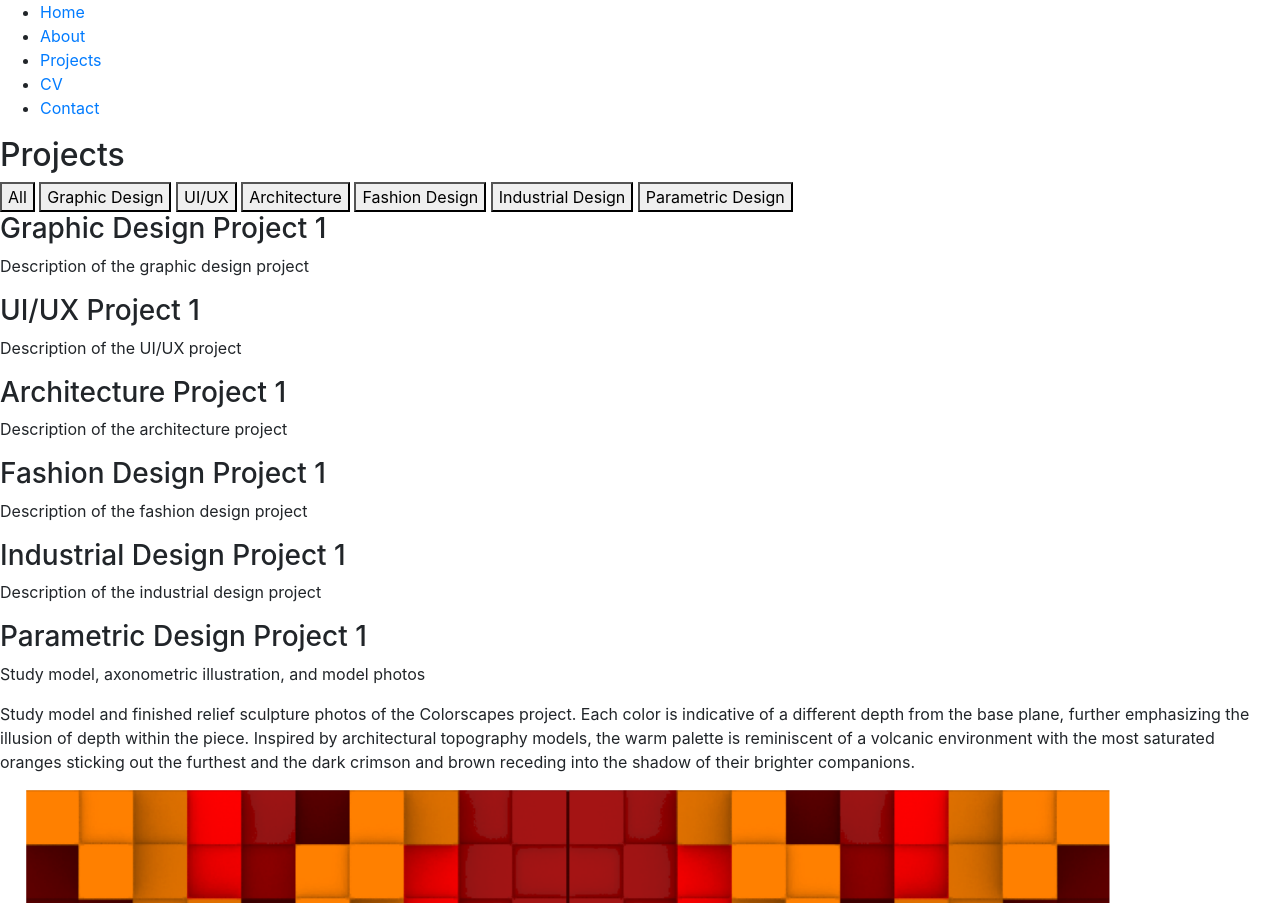
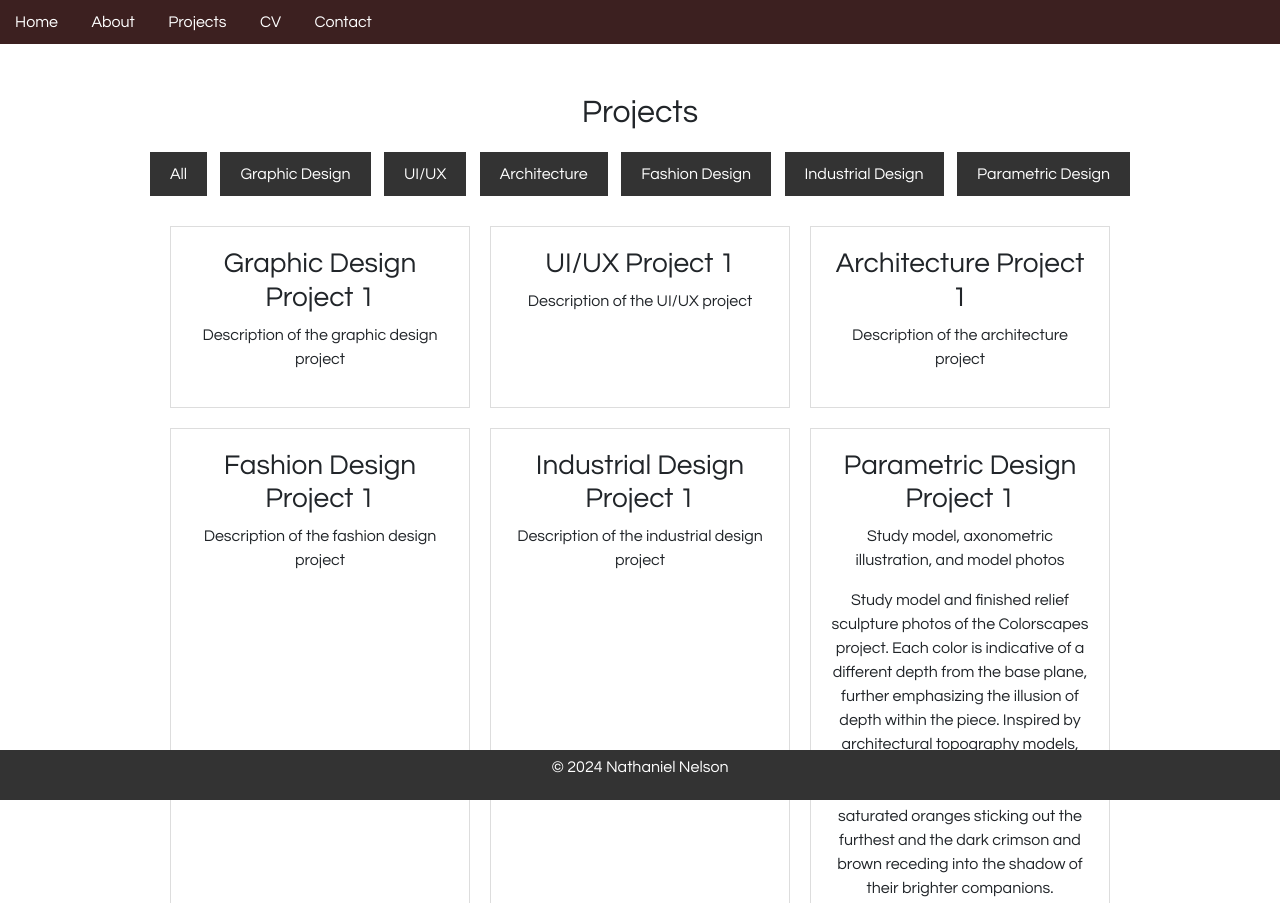
Before and after one commit to Slowpowke37/PortfolioSite, a plain HTML site: page projects.html in a window 1280 px wide. Shown: the top 903 px of the page. Drawn offline with nearby package versions, Linux system fonts and the light colour scheme.

Commit message:
Add files via upload

```diff
--- a/projects.html
+++ b/projects.html
@@ -8,7 +8,7 @@
     <script src="https://code.jquery.com/jquery-3.5.1.slim.min.js"></script>
     <script src="https://cdn.jsdelivr.net/npm/@popperjs/core@2.9.2/dist/umd/popper.min.js"></script>
     <script src="https://stackpath.bootstrapcdn.com/bootstrap/4.5.2/js/bootstrap.min.js"></script>
-    <link rel="stylesheet" href="projectstyles.css">
+    <link rel="stylesheet" href="styles.css">
     <script src="script.js" defer></script>
     <style>
         .carousel-container {
--- a/styles.css
+++ b/styles.css
@@ -36,6 +36,37 @@ nav ul li a {
     text-decoration: none;
 }
 
+.filter-buttons {
+    text-align: center;
+    margin: 20px 0;
+}
+
+.filter-buttons button {
+    margin: 0 5px;
+    padding: 10px 20px;
+    border: none;
+    background-color: #333;
+    color: white;
+    cursor: pointer;
+}
+
+.filter-buttons button:hover {
+    background-color: #555;
+}
+
+.projects-container {
+    display: flex;
+    flex-wrap: wrap;
+    justify-content: center;
+}
+
+.project {
+    margin: 10px;
+    padding: 20px;
+    border: 1px solid #ddd;
+    width: 300px;
+}
+
 #hero {
     background: #f4f4f4;
     text-align: center;
@@ -54,10 +85,6 @@ nav ul li a {
 section {
     padding: 50px 20px;
     text-align: center;
-}
-
-.project {
-    margin: 20px 0;
 }
 
 form {
```
